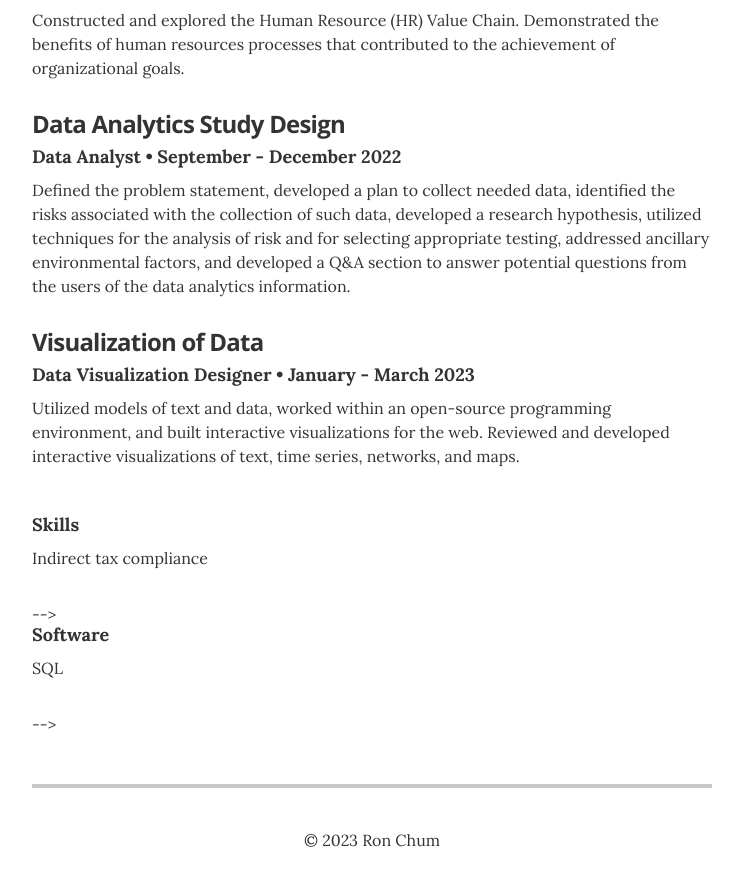
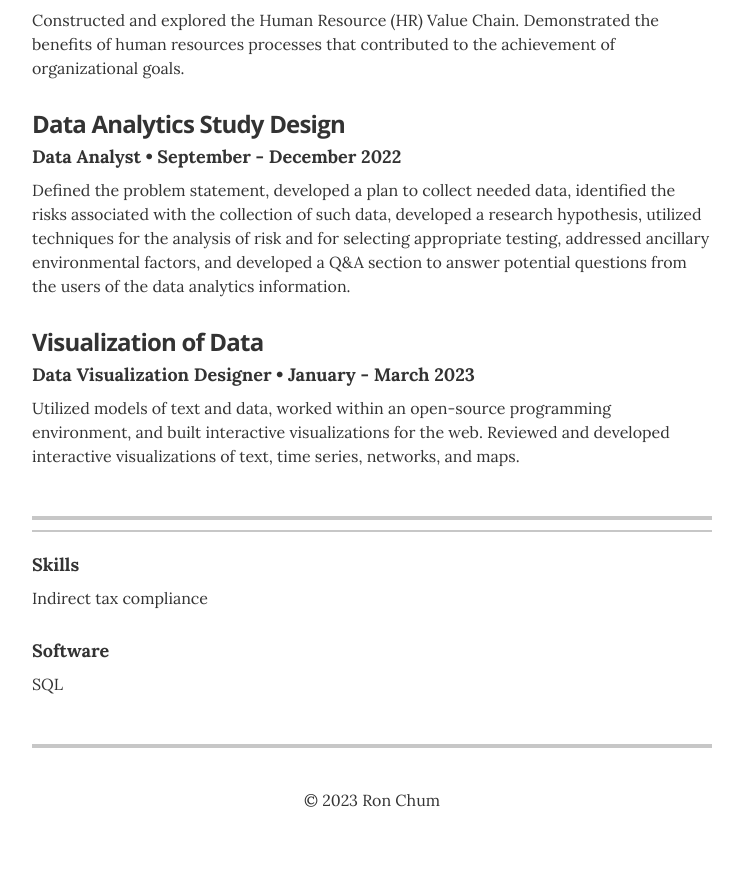
Before and after one commit to rchum/portfolio, a Jekyll site: the page built from index.html, in a window 1280 px wide and 900 px high, scrolled down 1953 px. Shown: the top 886 px of the window, without its empty margins (268-1011 px from the left). Built offline with Jekyll 4.4.1, drawn with Linux system fonts in a browser that asks for light colours; after the commit the page ends 2813 px from its top, so only the background shows below that.

Commit message:
Update resume.html

```diff
--- a/_layouts/resume.html
+++ b/_layouts/resume.html
@@ -126,10 +126,10 @@
       <!-- begin Skills -->
       <section class="content-section">
 
-       <!-- <header class="section-header">
-          <h2>Skills</h2>
+       <header class="section-header">
+         <!-- <h2>Skills</h2> -->
         </header>
-        {% for skill in site.data.skills %} -->
+        {% for skill in site.data.skills %}
         <div class="resume-item">
           <h4 class="resume-item-details">{{ skill.skill }}</h4>
           <p class="resume-item-copy">{{ skill.description }}</p>
```
